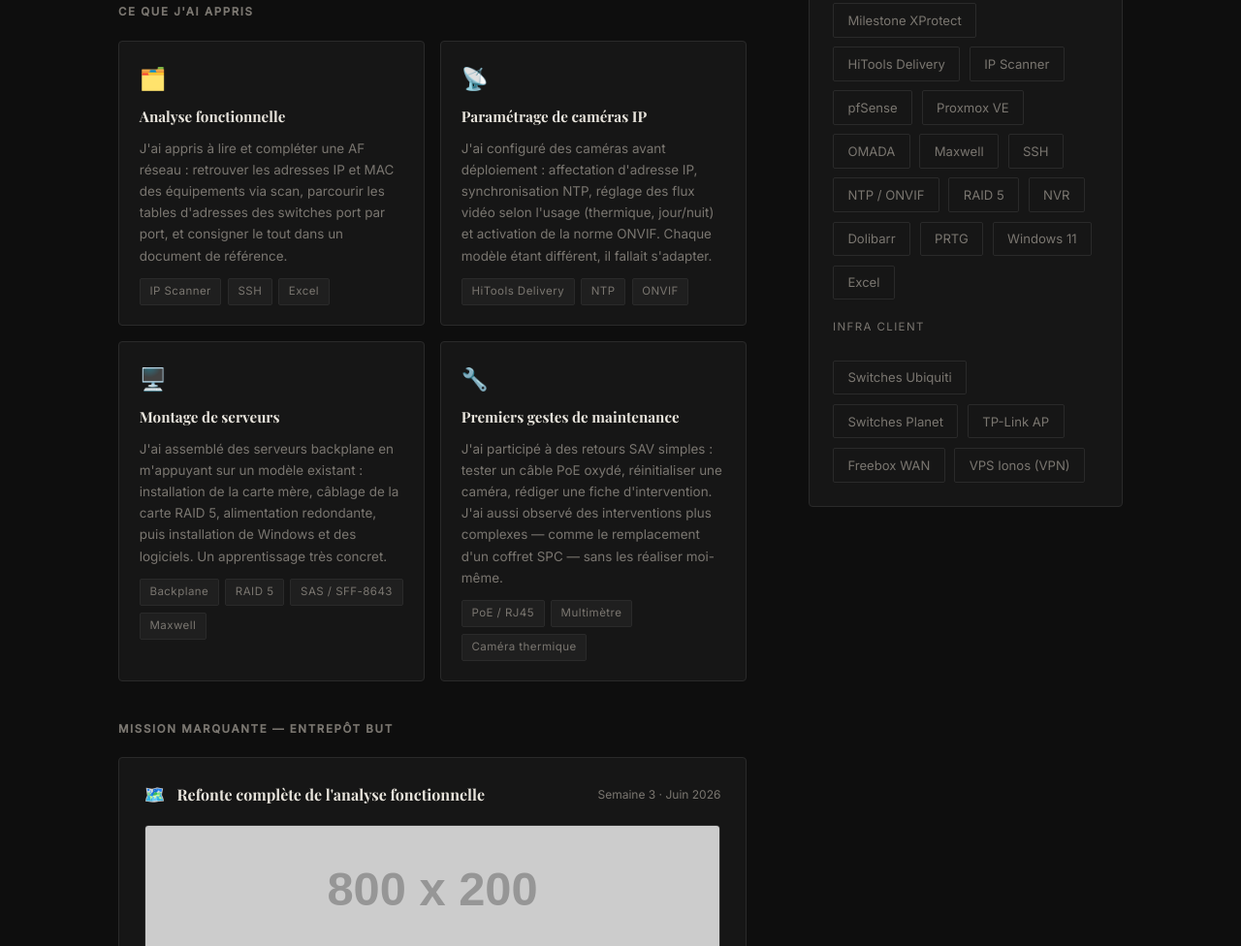
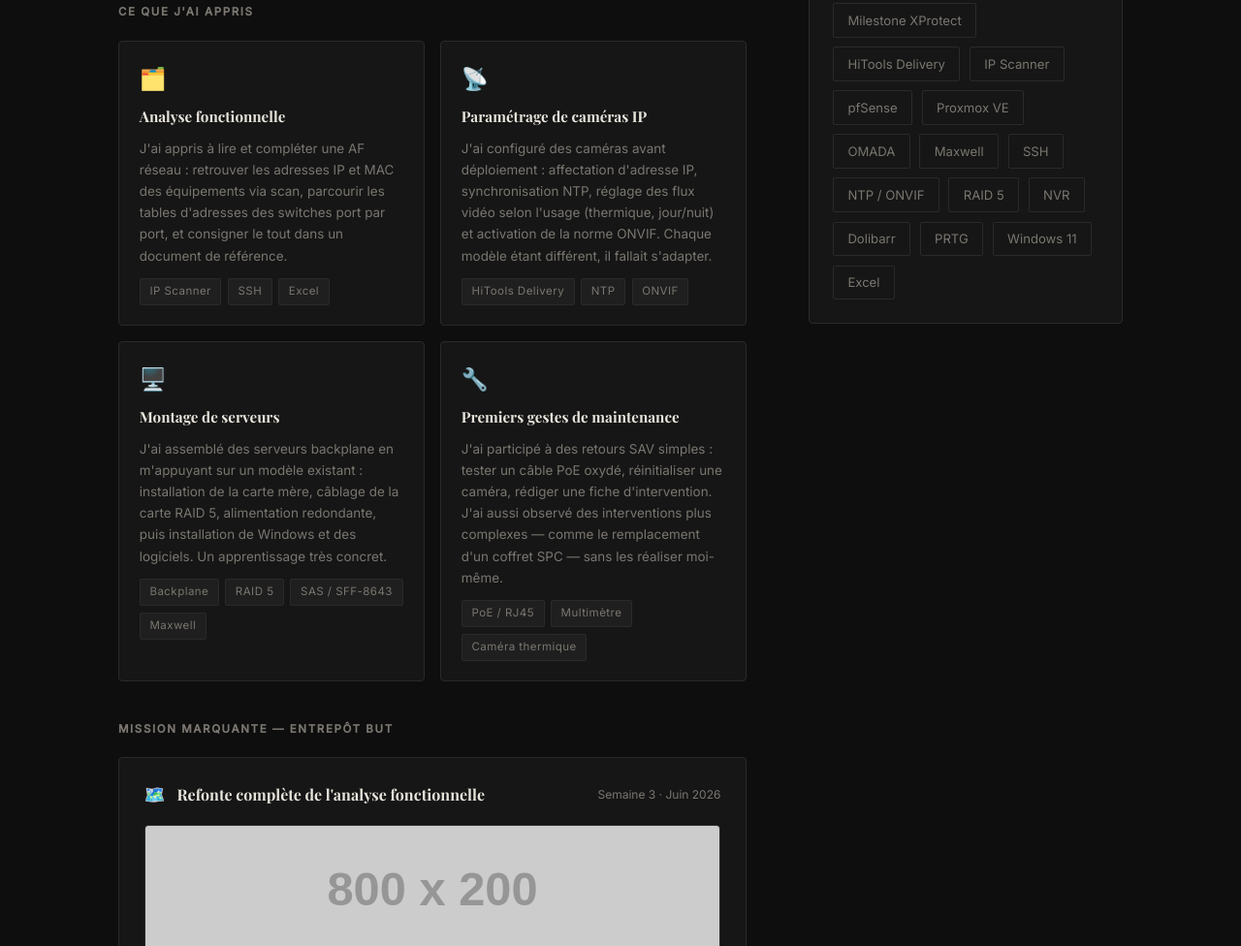
Before and after one commit to Sidnouille/sidney.github.io, a plain HTML site: page mylinks.html in a window 1280 px wide. Shown: the part 1134-2110 px from the top of the page at 97% size. Drawn offline with nearby package versions, Linux system fonts and the light colour scheme; placeholder pictures from the web are drawn by us.

Commit message:
harmonisation

```diff
--- a/mylinks.html
+++ b/mylinks.html
@@ -11,7 +11,7 @@
 <body>
 
   <nav>
-    <div class="nav-logo">Sidney<span>.</span></div>
+    <div class="nav-logo">Sidney<span>Gomes</span></div>
     <ul class="nav-links">
       <li><a href="index.html#about">À propos</a></li>
       <li><a href="index.html#projects">Projets</a></li>
@@ -272,16 +272,6 @@
               <li>Excel</li>
             </ul>
           </div>
-          <div class="info-item">
-            <span class="info-label">Infra client</span>
-            <ul class="skills">
-              <li>Switches Ubiquiti</li>
-              <li>Switches Planet</li>
-              <li>TP-Link AP</li>
-              <li>Freebox WAN</li>
-              <li>VPS Ionos (VPN)</li>
-            </ul>
-          </div>
         </aside>
 
       </div>
```
Also changed, not shown: index.html (+2 -2 lines), projet2.html (+1 -1 lines), projet3.html (+2 -2 lines).
